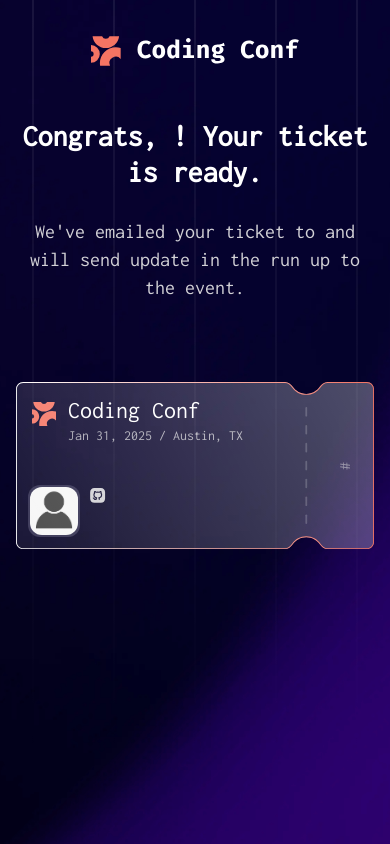
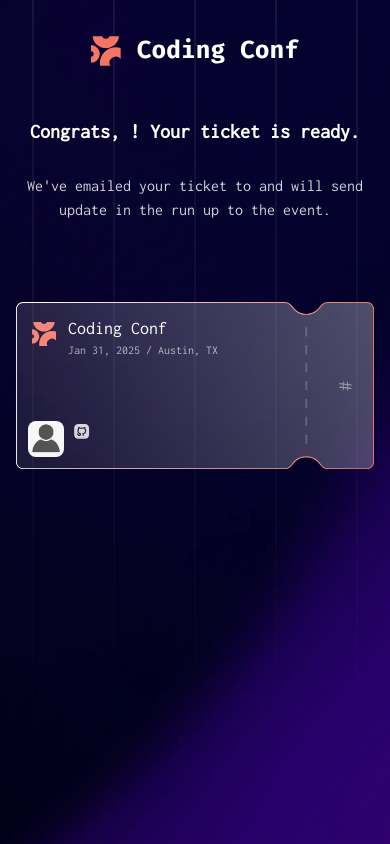
Before and after one commit to Manrick-Lazaro/conference-ticket-generator, a Next.js app: page /ticket in a window 390 px wide. Built offline with nearby package versions, Linux system fonts and the light colour scheme.

Commit message:
feat: enhance ticket page styling for improved readability and responsiveness

```diff
--- a/src/app/ticket/page.tsx
+++ b/src/app/ticket/page.tsx
@@ -22,13 +22,17 @@ export default function Ticket() {
       justify-center items-center max-w-[500px] px-2"
       >
         <h1
-          className="text-center font-bold text-c-neutral-0 text-3xl
-            mt-13 mb-7"
+          className="text-center font-bold text-c-neutral-0 mt-13 mb-7
+          text-lg mobile-sm:text-xl mobile:text-2xl tablet:text-3xl
+          "
         >
           Congrats, <span>{data?.fullName}!</span> Your ticket is ready.
         </h1>
 
-        <p className="text-center text-xl text-c-neutral-300">
+        <p
+          className="text-center text-c-neutral-300
+        text-sm mobile-sm:text-base mobile:text-lg tablet:text-xl"
+        >
           We&apos;ve emailed your ticket to <span>{data?.email}</span> and will
           send update in the run up to the event.
         </p>
@@ -39,35 +43,62 @@ export default function Ticket() {
           <div className="flex w-full h-full py-3 pl-3">
             <div className="flex flex-col w-[83%] justify-between h-full">
               <div className="flex justify-start gap-2">
-                <LogoSVG className="w-8 h-8 pt-2" />
+                <LogoSVG
+                  className="pt-2
+
+                w-6 h-6 mobile-sm:w-8 mobile-sm:h-8 mobile:w-11 mobile:h-11
+                tablet:w-14 tablet:h-14"
+                />
                 <div className="flex flex-col justify-start ">
-                  <h1 className="text-c-neutral-0 text-2xl">Coding Conf</h1>
-                  <p className="text-c-neutral-300/80 text-sm">
+                  <h1
+                    className="text-c-neutral-0
+
+                    text-sm mobile-sm:text-lg mobile:text-xl tablet:text-2xl"
+                  >
+                    Coding Conf
+                  </h1>
+                  <p
+                    className="text-c-neutral-300/80
+
+                    text-[0.50rem] mobile-sm:text-xs mobile:text-sm tablet:text-base"
+                  >
                     Jan 31, 2025 / Austin, TX
                   </p>
                 </div>
               </div>
 
               <div className="flex justify-start gap-2">
-                {/* <LogoSVG className="w-9 h-12 pt-2" /> */}
-                <div className="bg-c-neutral-700/60 px-0.5 py-0.5 rounded-xl">
                 <Image
                   src={
                     data !== null ? data.image : "/images/anonymous_user.png"
                   }
                   alt="preview"
-                    width={400}
-                    height={400}
-                    className="rounded-xl w-12 h-12 object-cover"
+                  width={200}
+                  height={200}
+                  className="object-cover rounded-lg
+
+                  w-7 h-7 mobile-sm:w-9 mobile-sm:h-9 mobile:w-12 mobile:h-12
+                  tablet:w-15 tablet:h-15"
                 />
-                </div>
+
                 <div className="flex flex-col justify-start items-start ">
-                  <h1 className="text-c-neutral-0 text-lg">{data?.fullName}</h1>
+                  <h1
+                    className="text-c-neutral-0
+
+                  text-xs mobile-sm:text-sm mobile:text-base tablet:text-lg"
+                  >
+                    {data?.fullName}
+                  </h1>
                   <p
-                    className="text-c-neutral-300/80 text-xs flex
-                  justify-center gap-1"
+                    className="text-c-neutral-300/80 flex
+                  justify-center gap-1
+
+                  text-xs mobile-sm:text-sm mobile:text-base"
                   >
-                    <GithubSVG className="w-5 h-5" />
+                    <GithubSVG
+                      className="w-4 h-4 mobile-sm:w-5
+                    mobile-sm:h-5 mobile:w-7 mobile:h-7"
+                    />
                     {data?.github}
                   </p>
                 </div>
@@ -75,7 +106,12 @@ export default function Ticket() {
             </div>
 
             <div className="w-[17%] flex items-center justify-center">
-              <p className="text-c-neutral-300/60 rotate-90">#{data?.id}</p>
+              <p
+                className="text-c-neutral-300/60 rotate-90
+              text-lg mobile-sm:text-xl mobile:text-2xl tablet:text-3xl"
+              >
+                #{data?.id}
+              </p>
             </div>
           </div>
         </div>
```
Lines whose indentation alone changed are shown as unchanged.
